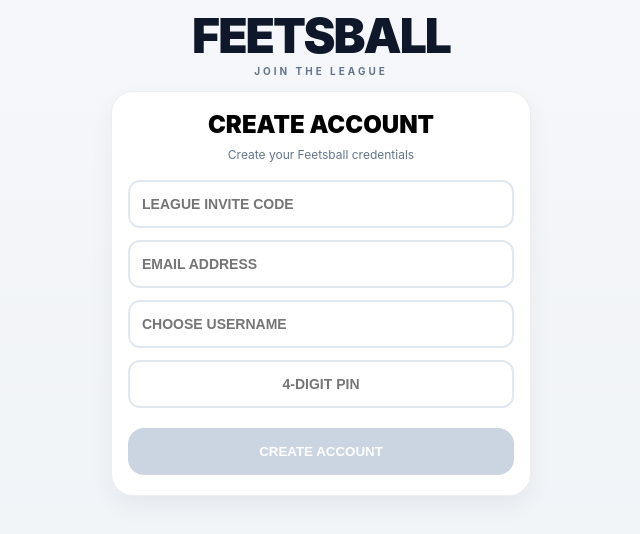
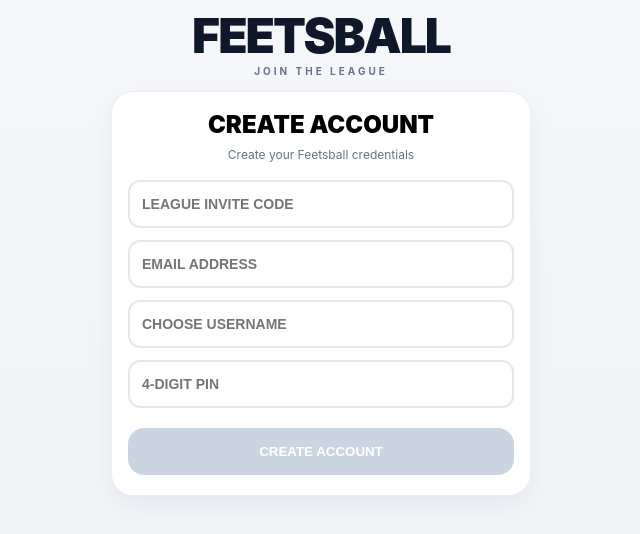
Before and after one commit to rudydudy21/feetsball, a Next.js app: page /register in a window 1280 px wide. Shown: the top 534 px of the page, without its empty margins (319-959 px from the left). Built offline with nearby package versions, Linux system fonts and the light colour scheme.

Commit message:
Align registration PIN input text

```diff
--- a/app/register/page.tsx
+++ b/app/register/page.tsx
@@ -60,7 +60,7 @@ export default function Register() {
               placeholder="4-DIGIT PIN"
               type="password"
               maxLength={4}
-              style={{ padding: '14px 12px', borderRadius: '12px', border: '2px solid #e2e8f0', textAlign: 'center', fontWeight: '800', fontSize: '14px' }}
+              style={{ padding: '14px 12px', borderRadius: '12px', border: '2px solid #e2e8f0', textAlign: 'left', fontWeight: '800', fontSize: '14px' }}
               onChange={(e) => setForm({ ...form, pin: e.target.value })}
             />
 
```
